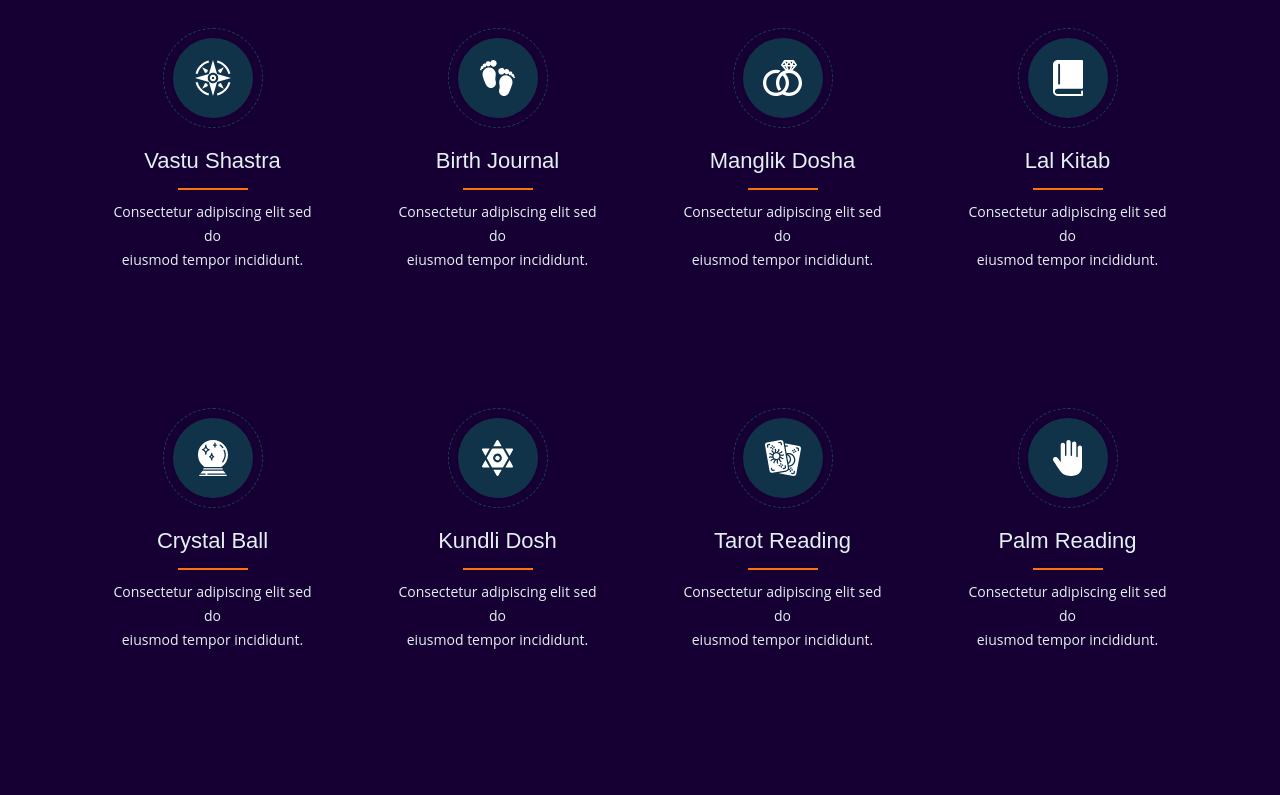
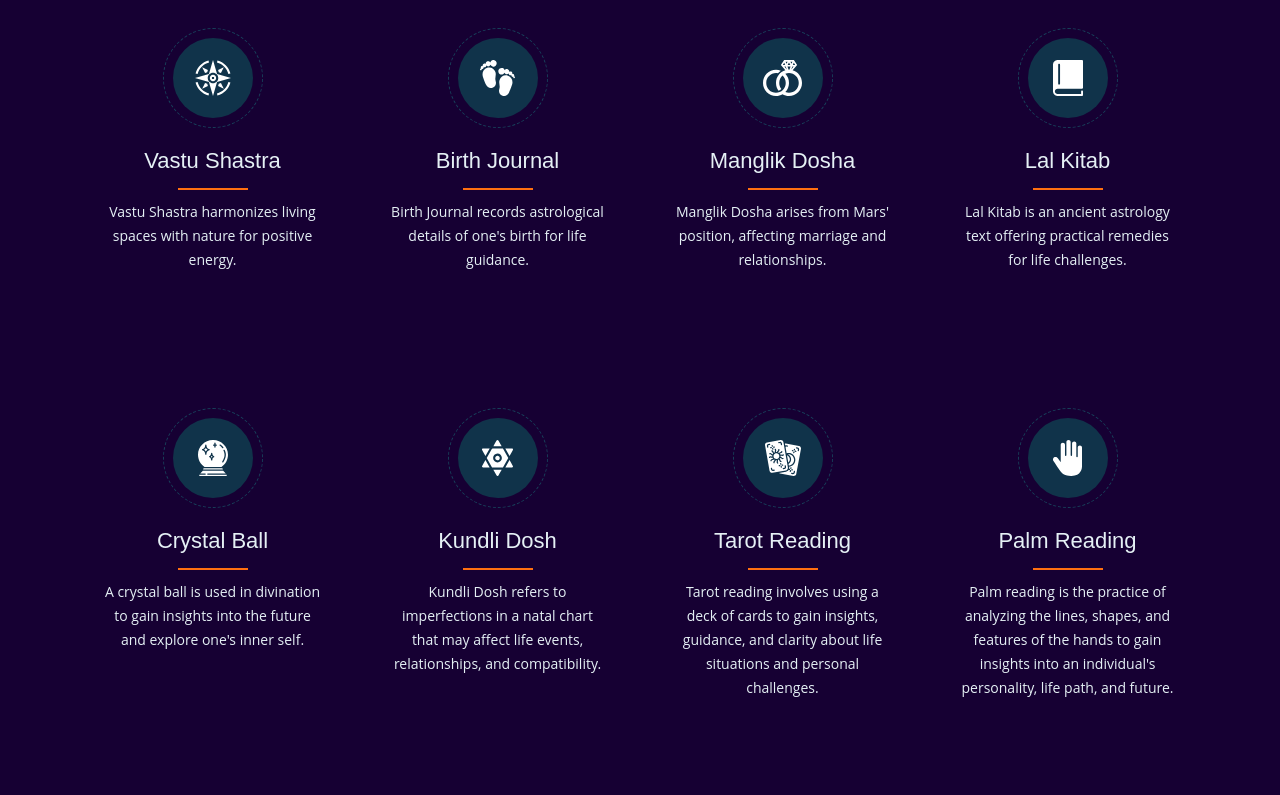
Before and after one commit to Scrapy-Lab/madhavastrovastu, a PHP site: page / in a window 1280 px wide. Shown: the part 1799-2594 px from the top of the page. Run offline with PHP 8.4, Linux system fonts and the light colour scheme; some web fonts are replaced.

Commit message:
content udpate

```diff
--- a/index.php
+++ b/index.php
@@ -403,7 +403,7 @@
                                     <div class="hs_logo_wrapper">
                                         <!-- <img src="images/top_logo.png" alt="logo"> -->
                                     </div>
-                                    <h1>Discover Your Destiny with Madhav Shastri</h1>
+                                    <h1>Discover Your Destiny with <span style="color: #ff7010;">Madhav Shastri</span></h1>
                                     <p>Empowering Your Journey with Ancient Vedic Knowledge</p>
                                     <a href="contact.html" class="bootstrap_four_btn" href="#"
                                         data-scroll-nav="2">Contact Us</a>
@@ -512,16 +512,20 @@
 
                     <div class="col-lg-6 col-md-12 col-sm-12 col-12">
 
-                        <h1 class="as_heading">know about Astrology By Madhav Shastri</h1>
-
-                        <p>t is a long established fact that a reader will be distracted by the readable content of a
-                            page when looking at its layout. The point of using Lorem Ipsum is that it esdehas a more-or
-                            less normal distribution of letters,</p>
-
-                        <p>As opposed to using 'Content here, content here', making it look likesdesdee readable
-                            English.Many desktop publishing packages and web page editors sdesnow use Lorem Ipsum as
-                            their default model text, and a search for 'lorem ipsum' will usdencover many web sites
-                            still in their web page editors sdesnow infancy.</p>
+                        <h1 class="as_heading">About <span style="color: #ff7010;">Madhav Shastri</span></h1>
+
+                        <p>At Astrology By <span style="color: #ff7010;">Madhav Shastri</span>, I guide individuals on their journey to self-discovery and
+                            personal growth through the wisdom of astrology and Vastu Shastra. With years of experience
+                            in these ancient sciences, I provide insights into life’s most important areas—love, career,
+                            health, and more—by interpreting your unique birth chart and aligning your space with
+                            positive energies.</p>
+
+                        <p>My approach is personalized and practical, helping you make informed decisions and harmonize
+                            your surroundings with the natural flow of the cosmos. Whether you're seeking clarity or
+                            looking for solutions, I’m here to help you find your path and thrive.
+
+
+                        </p>
 
                         <!-- <a href="javascript:;" class="as_btn">read more</a> -->
 
@@ -597,7 +601,7 @@
 
                             <h4 class="as_subheading">Vastu Shastra</h4>
 
-                            <p>Consectetur adipiscing elit sed do <br>eiusmod tempor incididunt.</p>
+                            <p>Vastu Shastra harmonizes living spaces with nature for positive energy.</p>
 
                             <!-- <a href="service_detail.html" class="as_link">read more</a> -->
 
@@ -619,7 +623,7 @@
 
                             <h4 class="as_subheading">Birth Journal</h4>
 
-                            <p>Consectetur adipiscing elit sed do <br>eiusmod tempor incididunt.</p>
+                            <p>Birth Journal records astrological details of one's birth for life guidance.</p>
 
                             <!-- <a href="service_detail.html" class="as_link">read more</a> -->
 
@@ -641,7 +645,7 @@
 
                             <h4 class="as_subheading">Manglik Dosha</h4>
 
-                            <p>Consectetur adipiscing elit sed do <br>eiusmod tempor incididunt.</p>
+                            <p>Manglik Dosha arises from Mars' position, affecting marriage and relationships.</p>
 
                             <!-- <a href="service_detail.html" class="as_link">read more</a> -->
 
@@ -663,7 +667,8 @@
 
                             <h4 class="as_subheading">Lal Kitab</h4>
 
-                            <p>Consectetur adipiscing elit sed do <br>eiusmod tempor incididunt.</p>
+                            <p>Lal Kitab is an ancient astrology text offering practical remedies for life challenges.
+                            </p>
 
                             <!-- <a href="service_detail.html" class="as_link">read more</a> -->
 
@@ -685,7 +690,8 @@
 
                             <h4 class="as_subheading">Crystal Ball</h4>
 
-                            <p>Consectetur adipiscing elit sed do <br>eiusmod tempor incididunt.</p>
+                            <p>A crystal ball is used in divination to gain insights into the future and explore one's
+                                inner self.</p>
 
                             <!-- <a href="service_detail.html" class="as_link">read more</a> -->
 
@@ -707,7 +713,8 @@
 
                             <h4 class="as_subheading">Kundli Dosh</h4>
 
-                            <p>Consectetur adipiscing elit sed do <br>eiusmod tempor incididunt.</p>
+                            <p>Kundli Dosh refers to imperfections in a natal chart that may affect life events,
+                                relationships, and compatibility.</p>
 
                             <!-- <a href="service_detail.html" class="as_link">read more</a> -->
 
@@ -729,7 +736,8 @@
 
                             <h4 class="as_subheading">Tarot Reading</h4>
 
-                            <p>Consectetur adipiscing elit sed do <br>eiusmod tempor incididunt.</p>
+                            <p>Tarot reading involves using a deck of cards to gain insights, guidance, and clarity
+                                about life situations and personal challenges.</p>
 
                             <!-- <a href="service_detail.html" class="as_link">read more</a> -->
 
@@ -751,7 +759,8 @@
 
                             <h4 class="as_subheading">Palm Reading</h4>
 
-                            <p>Consectetur adipiscing elit sed do <br>eiusmod tempor incididunt.</p>
+                            <p>Palm reading is the practice of analyzing the lines, shapes, and features of the hands to
+                                gain insights into an individual's personality, life path, and future.</p>
 
                             <!-- <a href="service_detail.html" class="as_link">read more</a> -->
 
@@ -1310,8 +1319,7 @@
 
                         <h1 class="as_heading">Why Choose Us</h1>
 
-                        <p class="as_font14 as_margin0">Consectetur adipiscing elit, sed do eiusmod tempor
-                            incididuesdeentiut.</p>
+                        <p class="as_font14 as_margin0">At Astrology By <span style="color: #ff7010;">Madhav Shastri</span> , we provide expert guidance through personalized readings that cater to your unique needs. Our holistic approach integrates various astrological practices, ensuring you receive comprehensive insights and solutions. With a focus on client satisfaction, we aim to empower you on your spiritual journey for meaningful transformations.</p>
 
                     </div>
 
@@ -2354,7 +2362,7 @@
 
                         <p>Copyright &copy; 2024 <a href="https://www.madhavastrovastu.in"> <span
                                     style="color: blue;">Madhav Astro Vastu </span> </a> All Right Reserved.
-                                    <!-- Develoved
+                            <!-- Develoved
                             By <a href="snehal.info"> <span style="color: rgb(255, 0, 0);">Snehal Rajvansh</span></a> -->
                         </p>
 
```
